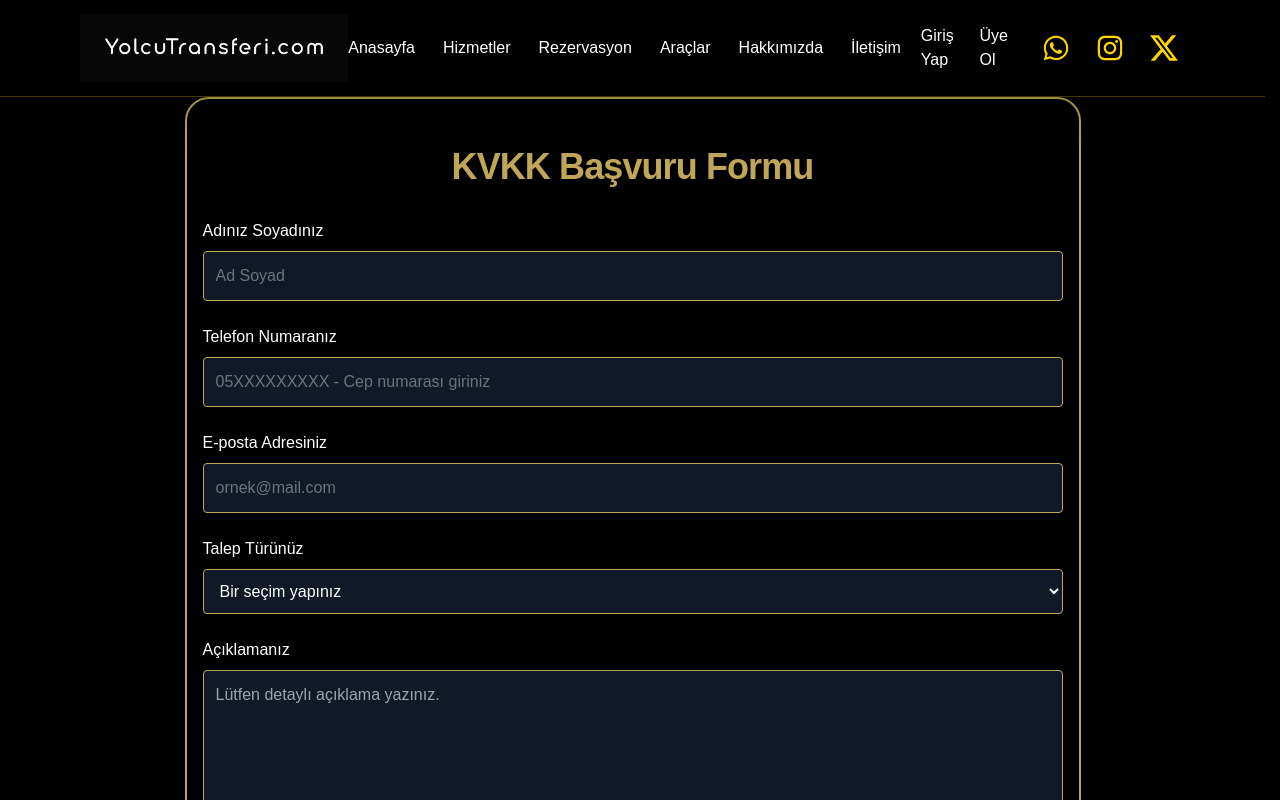
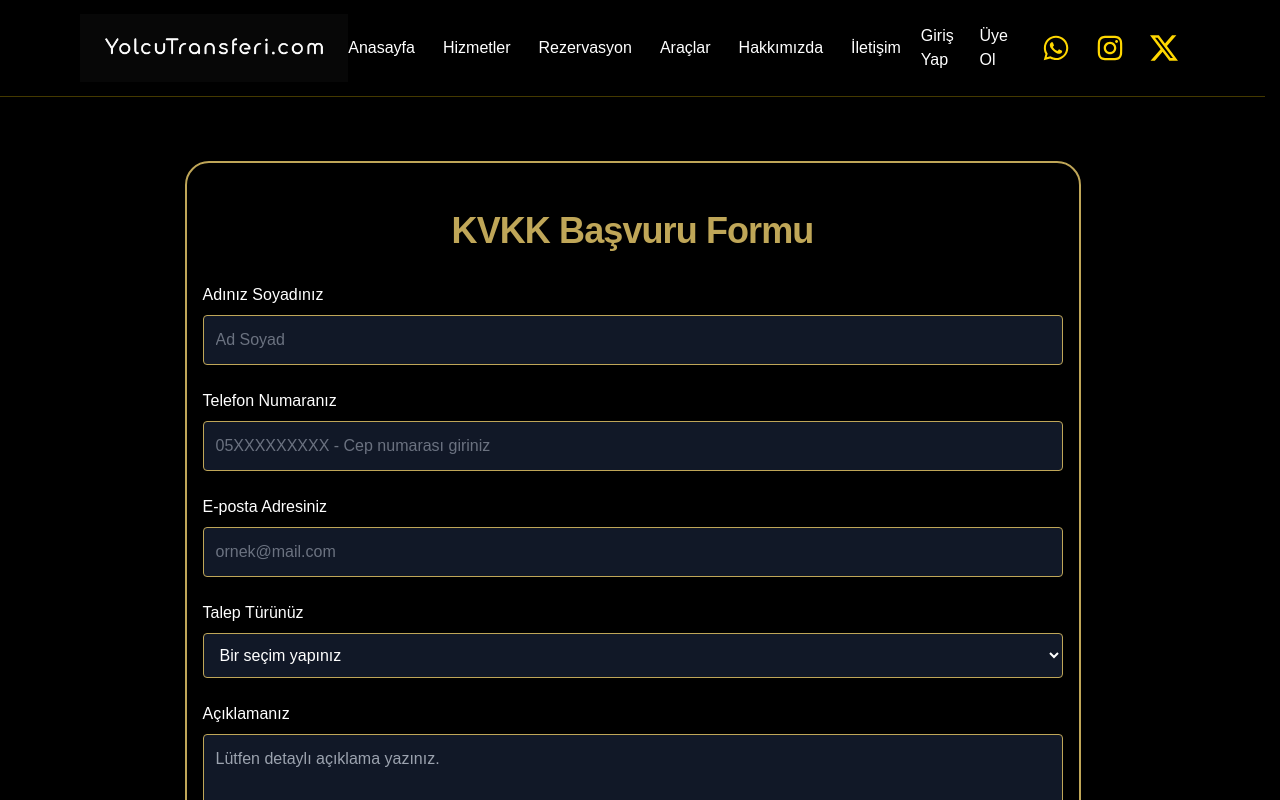
Before and after one commit to haliltayfur/yolcutransferi, a Next.js app: page /kvkk/form in a window 1280 px wide. Shown: the top 800 px of the page. Built offline with nearby package versions, Linux system fonts and the light colour scheme.

Commit message:
Update page.js

```diff
--- a/app/kvkk/form/page.js
+++ b/app/kvkk/form/page.js
@@ -53,7 +53,7 @@ export default function KvkkFormPage() {
   };
 
   return (
-    <main className="max-w-4xl mx-auto px-4 py-12 mb-20 border-2 border-[#bfa658] rounded-3xl bg-black/80">
+    <main className="max-w-4xl mx-auto px-4 py-12 mb-20 border-2 border-[#bfa658] rounded-3xl bg-black/80 mt-16">
       <h1 className="text-3xl md:text-4xl font-bold text-center text-[#bfa658] mb-8 tracking-tight">
         KVKK Başvuru Formu
       </h1>
```
